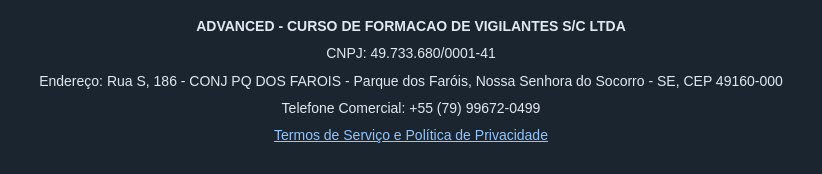
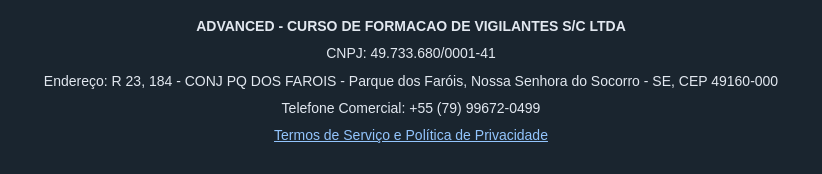
Before and after one commit to marketingarcm1-collab/advanced-vigilantes, a plain HTML site: page index.html in a window 1280 px wide. Shown: the part 807-981 px from the top of the page, 229-1051 px from the left. Drawn offline with Linux system fonts and the light colour scheme.

Commit message:
Update index.html

```diff
--- a/index.html
+++ b/index.html
@@ -84,7 +84,7 @@
     <footer>
         <p><strong>ADVANCED - CURSO DE FORMACAO DE VIGILANTES S/C LTDA</strong></p>
         <p>CNPJ: 49.733.680/0001-41</p>
-        <p>Endereço: Rua S, 186 - CONJ PQ DOS FAROIS  - Parque dos Faróis, Nossa Senhora do Socorro - SE, CEP 49160-000</p>
+        <p>Endereço: R 23, 184 - CONJ PQ DOS FAROIS  - Parque dos Faróis, Nossa Senhora do Socorro - SE, CEP 49160-000</p>
         <p>Telefone Comercial: +55 (79) 99672-0499</p>
         <p><a href="/legal.html" style="color: #93c5fd;">Termos de Serviço e Política de Privacidade</a></p>
 
```
